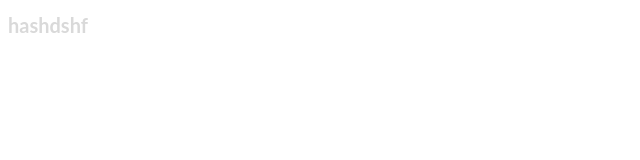
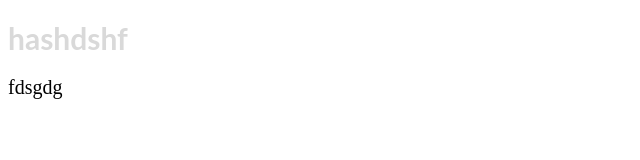
Before and after one commit to Deonisos69/GMTest, a plain HTML site: page Konzeptseite/CSS/homepage.html in a window 1280 px wide. Shown: the whole page, without its empty margins (0-640 px from the left). Drawn offline with Linux system fonts and the light colour scheme.

Commit message:
HTML+CSS
Ergänzung

```diff
--- a/Konzeptseite/CSS/homepage.html
+++ b/Konzeptseite/CSS/homepage.html
@@ -1,17 +1,16 @@
 <!DOCTYPE html>
 <html>
 <head>
-<title>Tesla S 85</title>
+  <title>Tesla S 85</title>
+  <link rel="stylesheet" type="text/css" href="style.css" media="screen" />
+</head>
 
-<link rel="stylesheet" type="text/css" href="style.css" media="screen" />
-
-
-
-</head>
 <body>
 
 <h1>hashdshf</h1>
 
+<p>fdsgdg</p>
+
 
 </body>
 </html>
--- a/Konzeptseite/CSS/style.css
+++ b/Konzeptseite/CSS/style.css
@@ -1,12 +1,12 @@
 <style>
     body {background-color: white;}
     h1   {color: #D9D9D9;
-          font-size: 20px;
+          font-size: 30px;
           font-family: Lato;
         }
 
     p    {color: black;
-          font-size:
-          font-family:
+          font-size: 20px;
+          font-family: Roboto Slab;
         }
 </style>
```
